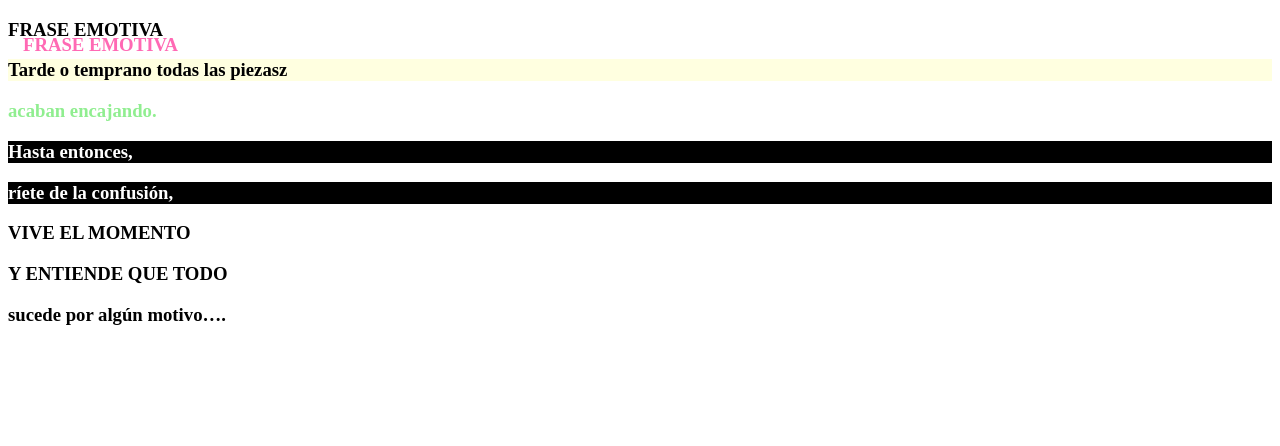
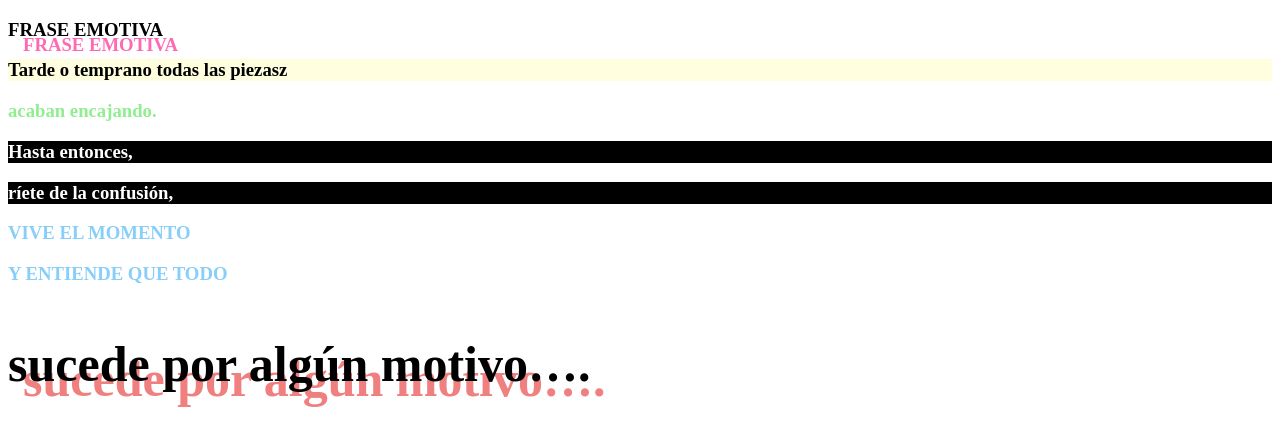
Before and after one commit to issabella0817/html-isabella-idarraga, a website: page index.html in a window 1280 px wide. Drawn offline with Linux system fonts and the light colour scheme.

Commit message:
trabajo 08 03 23

```diff
--- a/index.html
+++ b/index.html
@@ -22,11 +22,11 @@
 
 <p class="linea3Y4"> ríete de la confusión,</p>
 
-<p class=linea5y6"> VIVE EL MOMENTO </p>
+<p class="linea5y6"> VIVE EL MOMENTO </p>
 
-<p class=linea5y6"> Y ENTIENDE QUE TODO </p>
+<p class="linea5y6"> Y ENTIENDE QUE TODO </p>
 
-sucede por algún motivo….
+<p id="linea7"> sucede por algún motivo….</p>
 
   </body>
 </html>
--- a/style.css
+++ b/style.css
@@ -8,10 +8,17 @@
 #linea2 {
   color: lightgreen;
 }
+
 .linea3Y4 {
   background-color: black;
   color: white;
 }
+
 .linea5y6 {
   color: lightskyblue;
 }
+
+#linea7 {
+  text-shadow: 15px 15px lightcoral;
+  font-size: 50px;
+}
```
